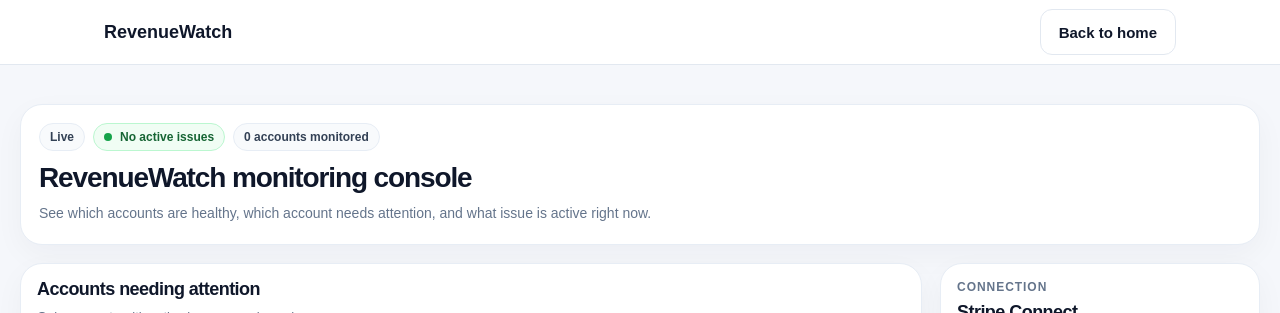
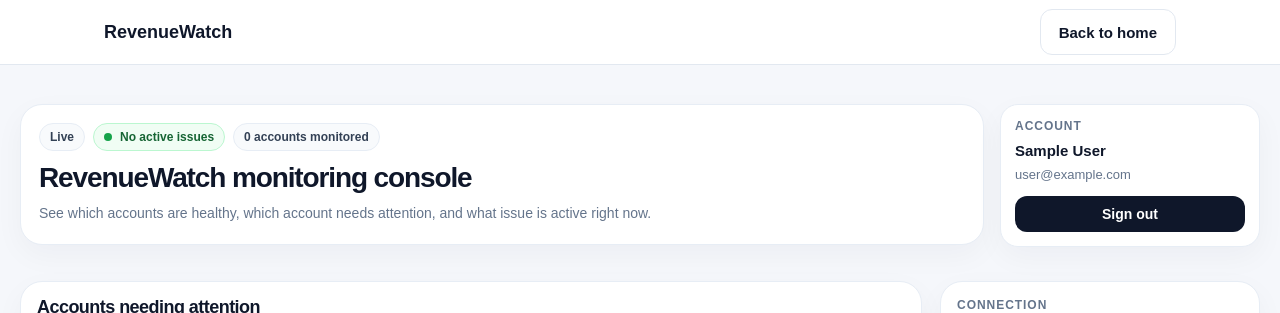
Before and after one commit to Miguel-0721/RevenueWatch, a Next.js app: page /dashboard in a window 1280 px wide. Shown: the top 313 px of the page. Built offline with nearby package versions, Linux system fonts and the light colour scheme; no server answers; the database is empty; sample sign-in values are in the browser's storage.

Commit message:
add account panel and sign out

```diff
--- a/src/app/dashboard/page.tsx
+++ b/src/app/dashboard/page.tsx
@@ -2,7 +2,7 @@ import { prisma } from "@/lib/prisma";
 import Navbar from "@/components/Navbar";
 import Link from "next/link";
 import { DisconnectButton } from "./DisconnectButton";
-import { auth } from "../../auth";
+import { auth, signOut } from "../../auth";
 import { redirect } from "next/navigation";
 
 export const dynamic = "force-dynamic";
@@ -501,12 +501,97 @@ const healthyAccounts = monitoredAccounts.filter(
           padding: "104px 20px 72px",
         }}
       >
+          <div
+        style={{
+          display: "grid",
+          gridTemplateColumns: "minmax(0, 1fr) auto",
+          gap: 16,
+          alignItems: "start",
+          marginBottom: 18,
+        }}
+      >
         <TopMonitorBar
           envLabel={envLabel}
           status={status}
           accountsCount={activeAccounts.length}
           topIssueLabel={topIssueLabel}
         />
+
+        <section
+          style={{
+            background: "#ffffff",
+            border: "1px solid #e7edf5",
+            borderRadius: 18,
+            padding: 14,
+            boxShadow: "0 10px 30px rgba(15,23,42,0.04)",
+            minWidth: 260,
+          }}
+        >
+          <div
+            style={{
+              fontSize: 12,
+              fontWeight: 800,
+              letterSpacing: "0.08em",
+              textTransform: "uppercase",
+              color: "#64748b",
+              marginBottom: 8,
+            }}
+          >
+            Account
+          </div>
+
+          <div
+            style={{
+              fontSize: 15,
+              fontWeight: 700,
+              color: "#0f172a",
+              lineHeight: 1.3,
+            }}
+          >
+            {session.user.name || "Signed in user"}
+          </div>
+
+          <div
+            style={{
+              fontSize: 13,
+              color: "#64748b",
+              marginTop: 4,
+              lineHeight: 1.5,
+              wordBreak: "break-word",
+            }}
+          >
+            {session.user.email}
+          </div>
+
+          <form
+            action={async () => {
+              "use server";
+              await signOut({ redirectTo: "/login" });
+            }}
+            style={{ marginTop: 12 }}
+          >
+            <button
+              type="submit"
+              style={{
+                width: "100%",
+                display: "inline-flex",
+                alignItems: "center",
+                justifyContent: "center",
+                padding: "10px 12px",
+                borderRadius: 12,
+                background: "#0f172a",
+                color: "#ffffff",
+                border: "none",
+                fontSize: 14,
+                fontWeight: 700,
+                cursor: "pointer",
+              }}
+            >
+              Sign out
+            </button>
+          </form>
+        </section>
+      </div>
         <div
           style={{
             display: "grid",
```
Lines whose indentation alone changed are shown as unchanged.
